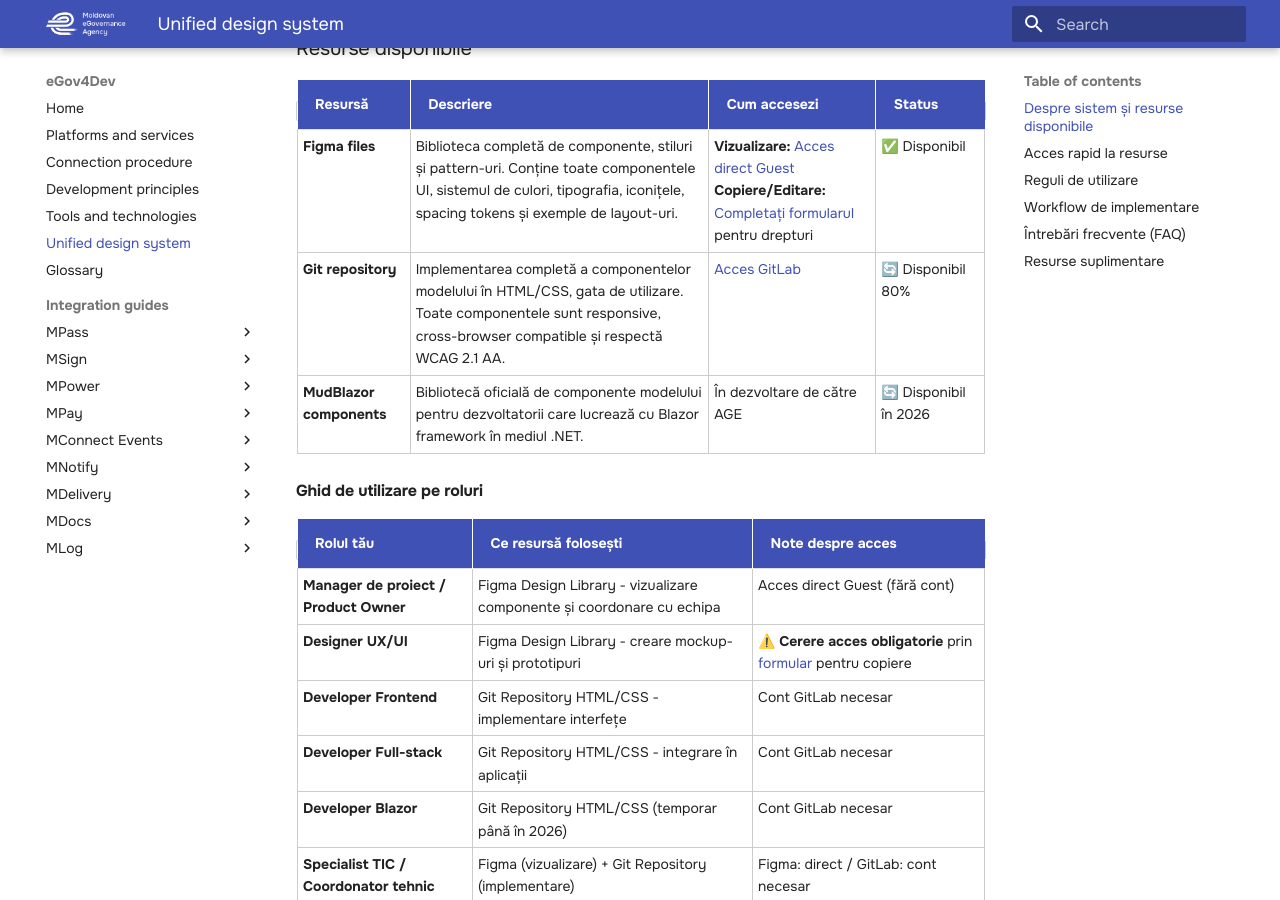
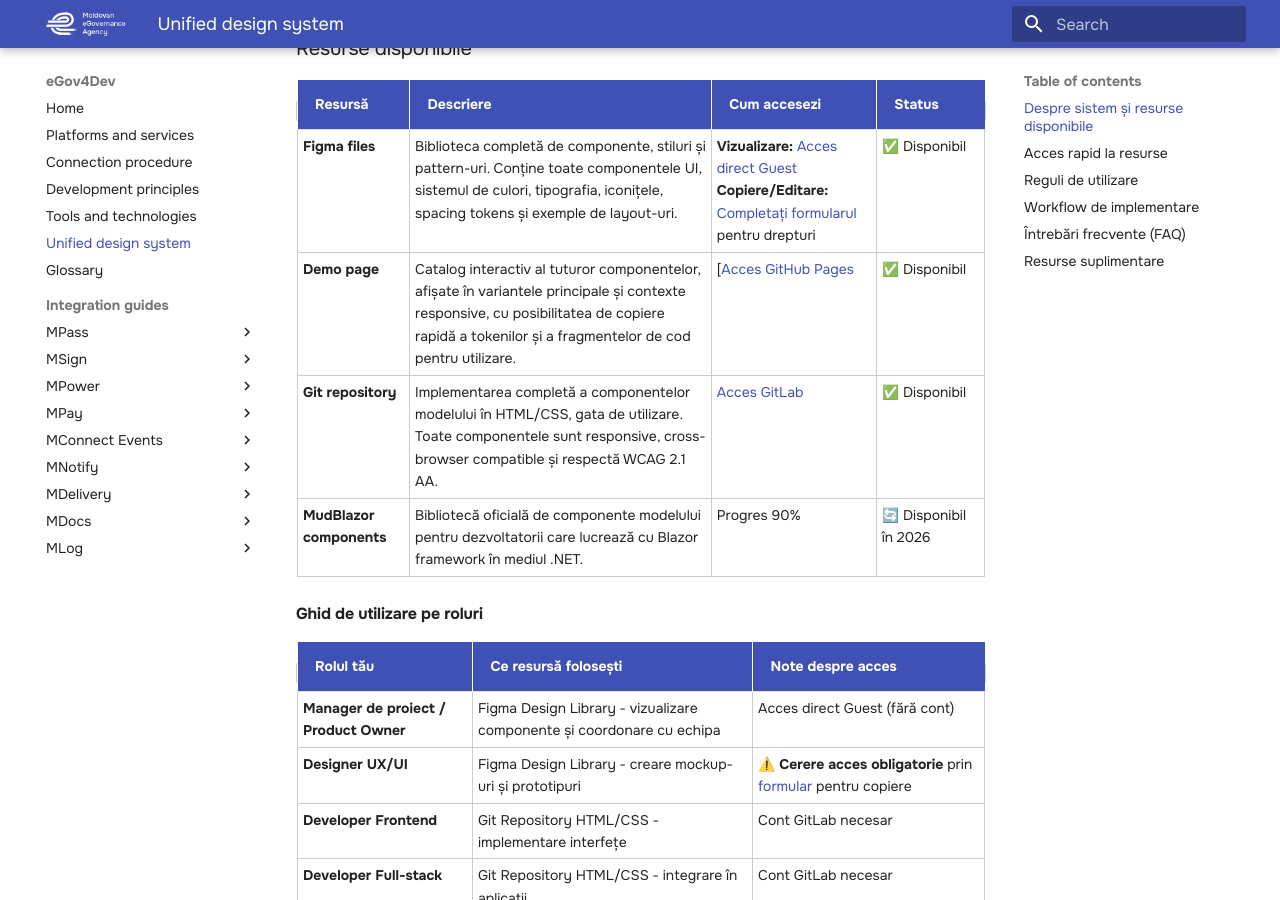
Before and after one commit to egov-moldova/egov4dev, an MkDocs documentation site: the page built from docs/mud/index.md, in a window 1280 px wide and 900 px high, scrolled down 1144 px. Built offline with MkDocs 1.6.1 and Material for MkDocs 9.7.7, drawn with Linux system fonts in a browser that asks for light colours.

Commit message:
Update resources table in index.md

```diff
--- a/docs/mud/index.md
+++ b/docs/mud/index.md
@@ -25,8 +25,9 @@
 | Resursă | Descriere | Cum accesezi | Status |
 |---------|-----------|--------------|--------|
 | **Figma files** | Biblioteca completă de componente, stiluri și pattern-uri. Conține toate componentele UI, sistemul de culori, tipografia, iconițele, spacing tokens și exemple de layout-uri. | **Vizualizare:** [Acces direct Guest](https://mud.egov.md)<br>**Copiere/Editare:** [Completați formularul](https://forms.office.com/pages/responsepage.aspx?id=Z4f8jWsRaEKDxfvIWTRtOKF3nI_LtL9ChzbNY23lEmtUMlFHSTQ1VzQ0UTROMFlWVlBNV01DRUFBUC4u&route=shorturl) pentru drepturi | ✅ Disponibil |
-| **Git repository** | Implementarea completă a componentelor modelului în HTML/CSS, gata de utilizare. Toate componentele sunt responsive, cross-browser compatible și respectă WCAG 2.1 AA. | [Acces GitLab](https://github.com/egov-moldova/design-system) | 🔄 Disponibil 80% |
-| **MudBlazor components** | Bibliotecă oficială de componente modelului pentru dezvoltatorii care lucrează cu Blazor framework în mediul .NET. | În dezvoltare de către AGE | 🔄 Disponibil în 2026 |
+| **Demo page** | Catalog interactiv al tuturor componentelor, afișate în variantele principale și contexte responsive, cu posibilitatea de copiere rapidă a tokenilor și a fragmentelor de cod pentru utilizare. | [[Acces GitHub Pages](https://egov-moldova.github.io/design-system/Components/) | ✅ Disponibil |
+| **Git repository** | Implementarea completă a componentelor modelului în HTML/CSS, gata de utilizare. Toate componentele sunt responsive, cross-browser compatible și respectă WCAG 2.1 AA. | [Acces GitLab](https://github.com/egov-moldova/design-system) | ✅ Disponibil |
+| **MudBlazor components** | Bibliotecă oficială de componente modelului pentru dezvoltatorii care lucrează cu Blazor framework în mediul .NET. | Progres 90% | 🔄 Disponibil în 2026 |
 
 #### Ghid de utilizare pe roluri
 
```
